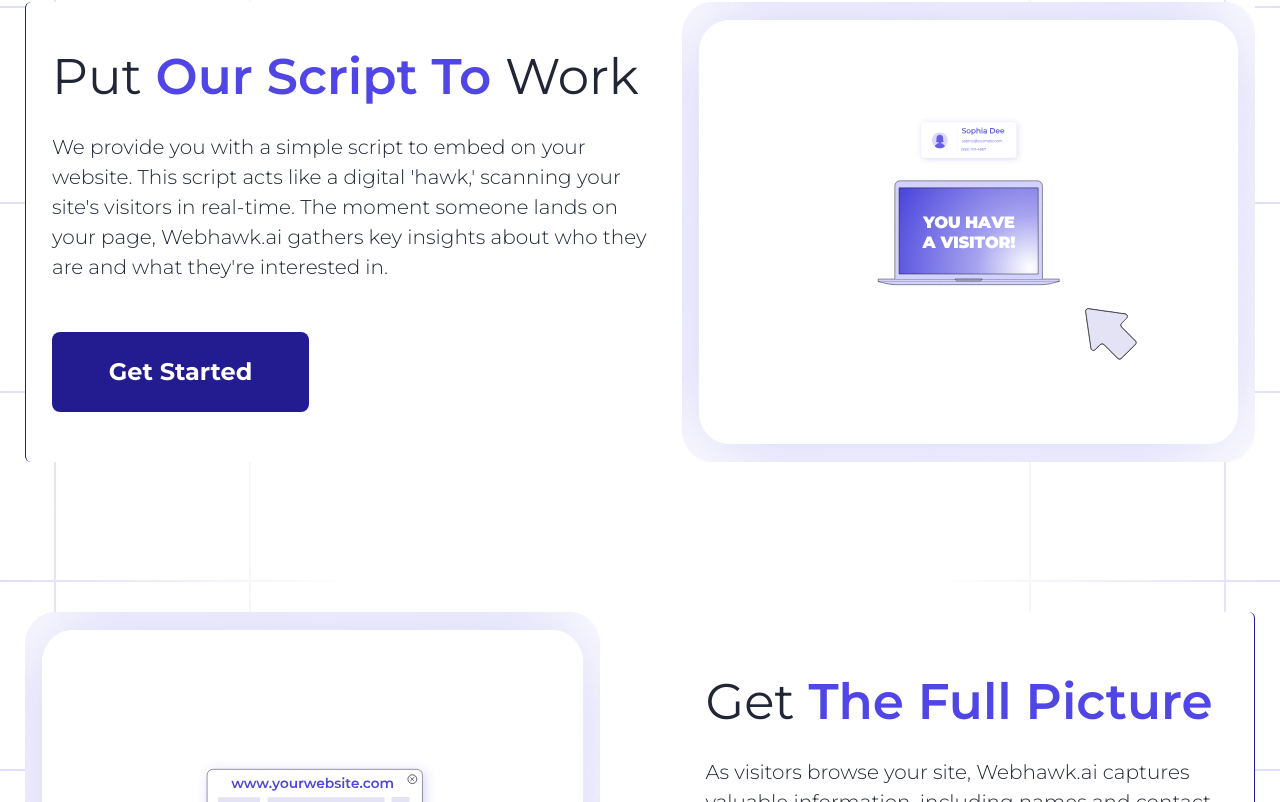
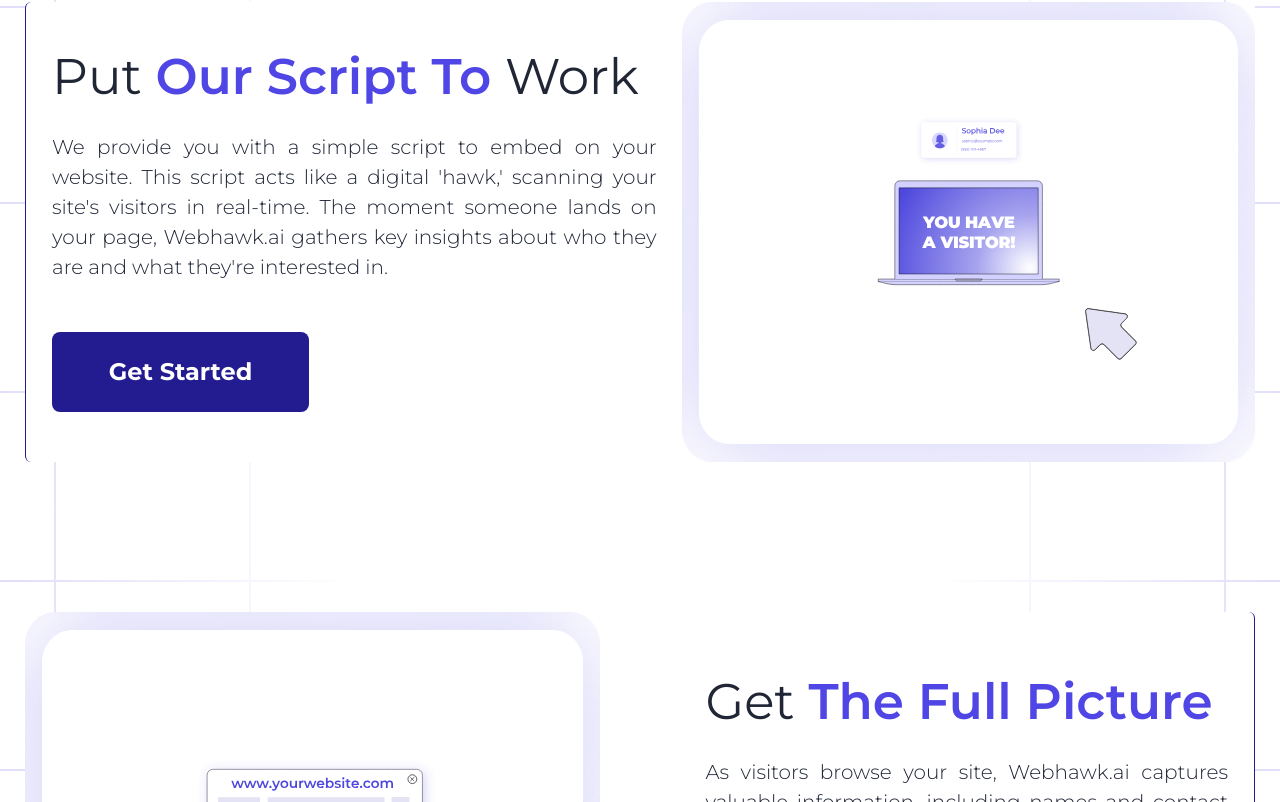
Before and after one commit to TechnoVirtuoso/Web-Hawk-Landing-Page, a Next.js app: page /Landing in a window 1280 px wide. Shown: the part 1038-1840 px from the top of the page. Built offline with nearby package versions, Linux system fonts and the light colour scheme.

Commit message:
Update index.scss

```diff
--- a/components/layouts/pages/landing/LottieCta/index.scss
+++ b/components/layouts/pages/landing/LottieCta/index.scss
@@ -113,10 +113,12 @@
                 font-weight: 300;
                 line-height: 30px;
                 max-width: 630px;
+                text-align: justify;
                 @include responsive(lg) {
                     margin: 20px 0;
                     font-size: 18px;
                     line-height: 1.5;
+                    text-align: center;
                 }
                 @include responsive(md) {
                     font-size: 12px;
```
